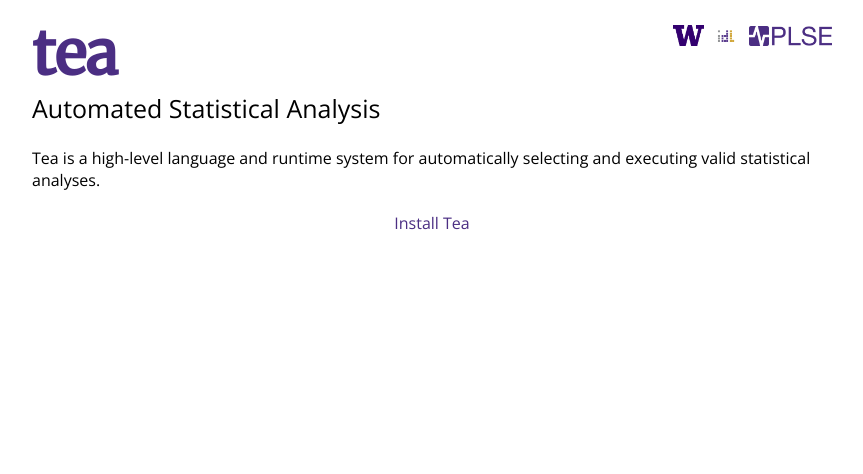
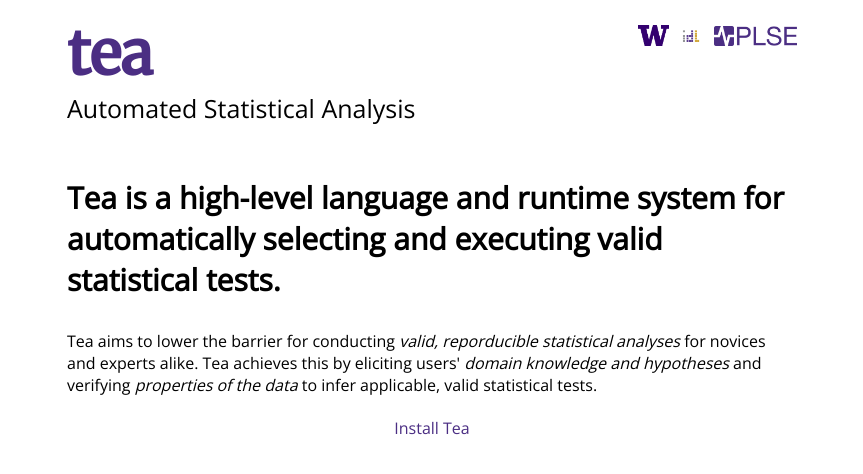
Before and after one commit to emjun/tea-lang-web, a Jekyll site: the page built from index.html, in a window 1280 px wide. Shown: the top 474 px of the page, without its empty margins (214-1077 px from the left). Built offline with Jekyll 4.4.1, drawn with Linux system fonts in a browser that asks for light colours; nearby versions of some CDN libraries; library files that are not in the unit come from our copies.

Commit message:
Update the main page

```diff
--- a/assets/css/custom.css
+++ b/assets/css/custom.css
@@ -1,5 +1,5 @@
 #main {
-    width: 800px;
+    width: 730px;
     margin: auto;
   }
 
@@ -23,27 +23,31 @@ body {
   padding: 5px;
 }
 
-.title{
+.title {
     font-family: 'Merriweather';
     font-weight: bolder;
     font-size: 60px;
 }
 
-.title-sub{
+.title-sub {
   color: #000000;
   font-weight: lighter;
   font-size: 25px
 }
 
-.lead{
+.lead {
   /* font-family: 'Merriweather'; */
   font-weight: bold;
   font-size: 30px
 }
 
-.code{
+.code {
   font-family: 'Merriweather';
   font-weight: bold
+}
+
+.stand-out {
+  font-style: italic
 }
 
 a {
--- a/index.html
+++ b/index.html
@@ -8,7 +8,11 @@ summary: Tea is a high-level language for automatically selecting and executing
 <!-- image: /index_files/helena.png -->
 ---
   <div class="mission">
-   Tea is a high-level language and runtime system for automatically selecting and executing valid statistical analyses.
+   <p class="lead">
+      Tea is a high-level language and runtime system for automatically selecting and executing valid statistical tests.
+   </p>
+   Tea aims to lower the barrier for conducting <span class="stand-out">valid, reporducible statistical analyses</span> for novices and experts alike.
+   Tea achieves this by eliciting users' <span class="stand-out">domain knowledge and hypotheses</span> and verifying <span class="stand-out">properties of the data</span> to infer applicable, valid statistical tests.
   </div>
 
 <p class="centered padded">
```
